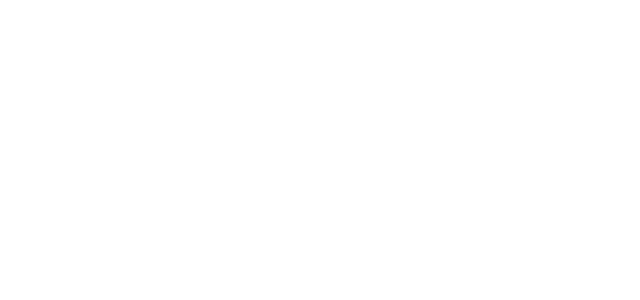
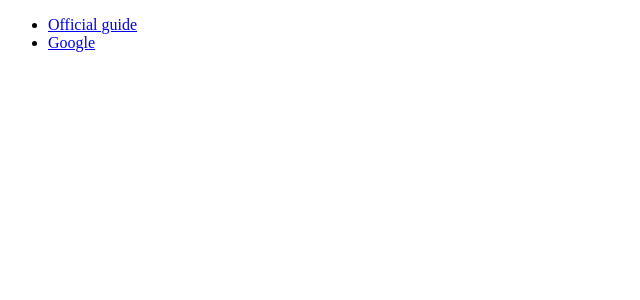
Before and after one commit to AlexL70/vue-the-complete-guide, a Vue app in the folder l127-learning-resources/: page / in a window 1280 px wide. Shown: the top 300 px of the page, without its empty margins (0-640 px from the left). Built offline with nearby package versions, Linux system fonts and the light colour scheme.

Commit message:
127. Setup & First Steps

```diff
--- a/l127-learning-resources/index.html
+++ b/l127-learning-resources/index.html
@@ -1,10 +1,10 @@
 <!DOCTYPE html>
 <html lang="en">
   <head>
-    <meta charset="UTF-8">
-    <link rel="icon" href="/favicon.ico">
-    <meta name="viewport" content="width=device-width, initial-scale=1.0">
-    <title>Vite App</title>
+    <meta charset="UTF-8" />
+    <link rel="icon" href="/favicon.ico" />
+    <meta name="viewport" content="width=device-width, initial-scale=1.0" />
+    <title>The Learning Resources App</title>
   </head>
   <body>
     <div id="app"></div>
--- /dev/null
+++ b/l127-learning-resources/src/App.vue
@@ -0,0 +1,34 @@
+<template>
+    <ul>
+        <li v-for="r in stroredResources" :key="r.id">
+            <a :href="r.link">{{ r.title }}</a>
+        </li>
+    </ul>
+</template>
+
+<script lang="ts">
+import { defineComponent } from 'vue';
+import type { Resource } from "./types/DtoInterfaces"
+
+export default defineComponent({
+    name: "App",
+    data() {
+        return {
+            stroredResources: [
+                {
+                    id: "official-guide",
+                    title: "Official guide",
+                    description: "The official Vue.js documentation",
+                    link: "https://vuejs.org",
+                },
+                {
+                    id: "google",
+                    title: "Google",
+                    description: "Learn to google...",
+                    link: "https://google.com",
+                }
+            ] as Array<Resource>,
+        };
+    },
+});
+</script>
--- a/l127-learning-resources/src/main.ts
+++ b/l127-learning-resources/src/main.ts
@@ -1,3 +1,4 @@
 import { createApp } from "vue";
+import App from "./App.vue";
 
-createApp({}).mount("#app");
+createApp(App).mount("#app");
--- /dev/null
+++ b/l127-learning-resources/src/types/DtoInterfaces.ts
@@ -0,0 +1,6 @@
+export interface Resource {
+  id: string;
+  title: string;
+  description: string;
+  link: string;
+}
```
